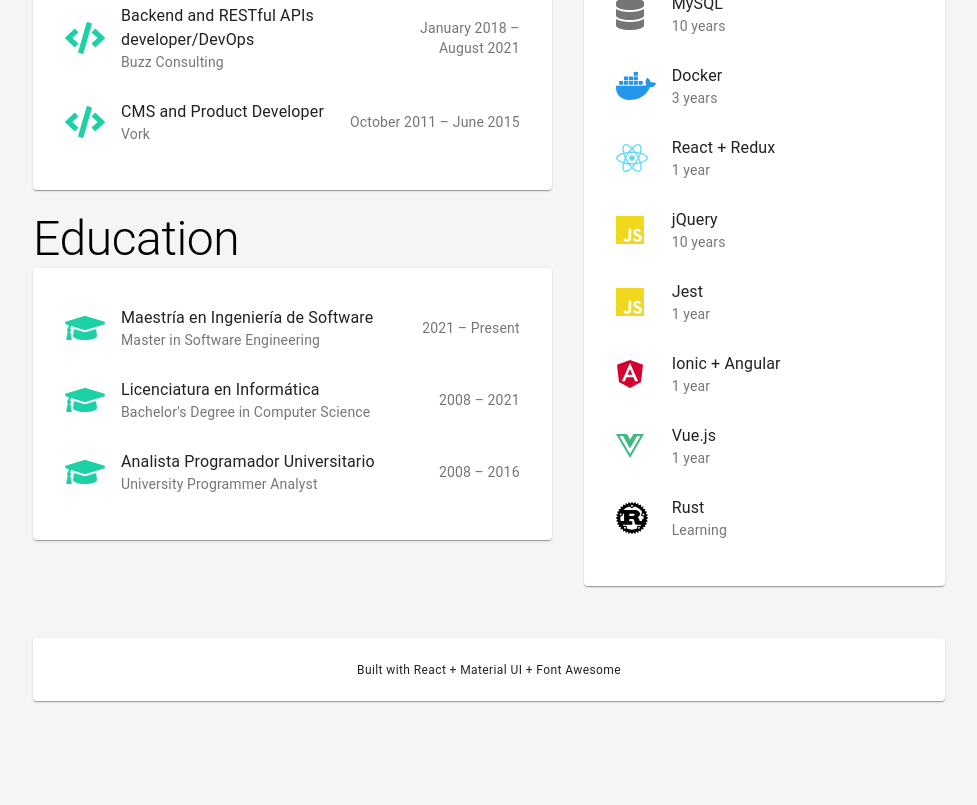
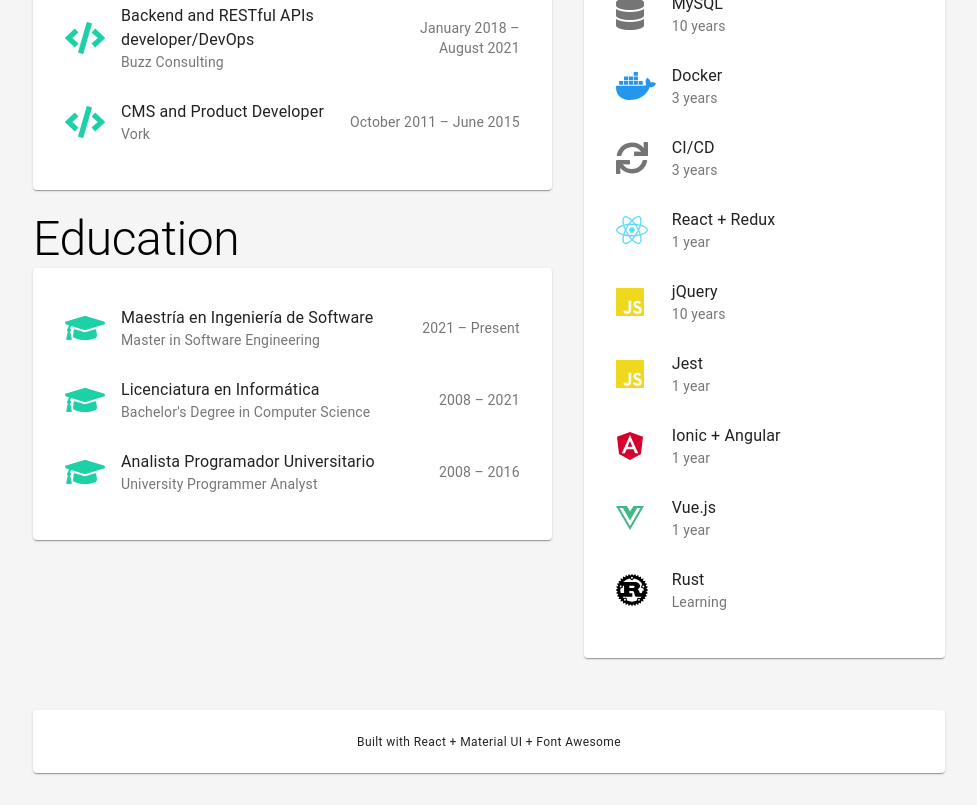
Before and after one commit to ftesone/resume, a React (Create React App) app: page / in a window 1280 px wide. Shown: the part 1340-2145 px from the top of the page, without its empty margins (151-1128 px from the left). Before the commit the page ends 2073 px from the top, so only its background shows below. Built offline with nearby package versions, Linux system fonts and the light colour scheme.

Commit message:
CI/CD added to the tech stack

```diff
--- a/src/features/technologies/data.js
+++ b/src/features/technologies/data.js
@@ -9,9 +9,12 @@ import {
     faReact,
     faRust,
     faSymfony,
-    faVuejs
+    faVuejs,
 } from '@fortawesome/free-brands-svg-icons'
-import { faDatabase } from '@fortawesome/free-solid-svg-icons'
+import {
+    faDatabase,
+    faSync,
+} from '@fortawesome/free-solid-svg-icons'
 
 const PhpIcon = () => <FontAwesomeIcon icon={faPhp} size="2x" color="#8892bf" />
 const JsIcon = () => <FontAwesomeIcon icon={faJs} size="2x" color="#efd81d" />
@@ -60,6 +63,12 @@ export default [
         years: 3,
     },
     {
+        id: 14,
+        icon: <FontAwesomeIcon icon={faSync} size="2x" />,
+        name: 'CI/CD',
+        years: 3,
+    },
+    {
         id: 12,
         icon: <FontAwesomeIcon icon={faReact} size="2x" color="#61dafb" />,
         name: 'React + Redux',
```
